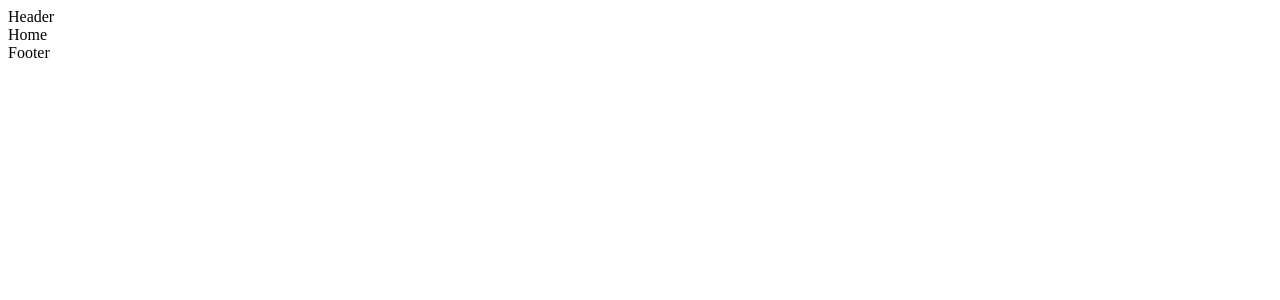
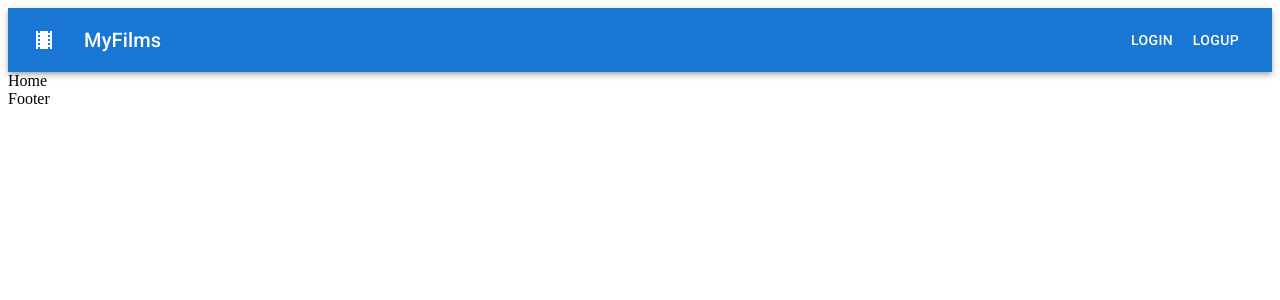
Before and after one commit to hataevicha5922/myFilm, a React (Create React App) app: page / in a window 1280 px wide. Shown: the top 300 px of the page. Built offline with nearby package versions, Linux system fonts and the light colour scheme.

Commit message:
created store

```diff
--- a/package.json
+++ b/package.json
@@ -5,6 +5,7 @@
   "dependencies": {
     "@emotion/react": "^11.8.2",
     "@emotion/styled": "^11.8.1",
+    "@fontsource/roboto": "^4.5.3",
     "@mui/icons-material": "^5.5.1",
     "@mui/material": "^5.5.1",
     "@mui/styled-engine-sc": "^5.4.2",
--- a/public/index.html
+++ b/public/index.html
@@ -24,6 +24,14 @@
       work correctly both with client-side routing and a non-root public URL.
       Learn how to configure a non-root public URL by running `npm run build`.
     -->
+    <link
+      rel="stylesheet"
+      href="https://fonts.googleapis.com/css?family=Roboto:300,400,500,700&display=swap"
+    />
+    <link
+      rel="stylesheet"
+      href="https://fonts.googleapis.com/icon?family=Material+Icons"
+    />
     <title>React App</title>
   </head>
   <body>
--- a/src/App.js
+++ b/src/App.js
@@ -1,7 +1,7 @@
 import React from 'react';
 import { Routes, Route, Link } from 'react-router-dom';
 import Home from './components/Home/Home';
-import Header from './components/Header/Header';
+import ButtonAppBar from './components/Header/Header';
 import Footer from './components/Footer/Footer';
 import PageNotFound from './components/PageNotFound/PageNotFound';
 import MovieDitail from './components/MovieDitail/MovieDitail';
@@ -10,7 +10,7 @@ import './App.scss';
 function App() {
   return (
     <div className="App">
-      <Header />
+      <ButtonAppBar />
       <Routes>
         <Route path="/" element={<Home />} />
         <Route path="/movie/:imbID" element={<MovieDitail />} />
--- a/src/components/Header/Header.js
+++ b/src/components/Header/Header.js
@@ -1,7 +1,42 @@
-import React from 'react';
+import * as React from 'react';
+import AppBar from '@mui/material/AppBar';
+import Box from '@mui/material/Box';
+import Toolbar from '@mui/material/Toolbar';
+import Typography from '@mui/material/Typography';
+import Button from '@mui/material/Button';
+import IconButton from '@mui/material/IconButton';
+import TheatersIcon from '@mui/icons-material/Theaters';
+import { Link } from '@mui/material';
 
-const Header = () => {
-  return <div>Header</div>;
-};
-
-export default Header;
+export default function ButtonAppBar() {
+  return (
+    <Box sx={{ flexGrow: 1 }}>
+      <AppBar position="static">
+        <Toolbar>
+          <IconButton
+            size="large"
+            edge="start"
+            color="inherit"
+            aria-label="menu"
+            sx={{ mr: 2 }}
+          >
+            <TheatersIcon />
+          </IconButton>
+          <Typography variant="h6" component="span" sx={{ flexGrow: 1 }}>
+            MyFilms
+          </Typography>
+          <Button color="inherit">
+            <Link href="#" underline="hover" color="Menu">
+              Login
+            </Link>
+          </Button>
+          <Button color="inherit">
+            <Link href="#" underline="hover" color="Menu">
+              LogUp
+            </Link>
+          </Button>
+        </Toolbar>
+      </AppBar>
+    </Box>
+  );
+}
--- a/src/index.js
+++ b/src/index.js
@@ -1,14 +1,18 @@
 import React from 'react';
 import ReactDOM from 'react-dom';
 import { BrowserRouter } from 'react-router-dom';
+import { store } from './store';
+import { Provider } from 'react-redux';
 
 import App from './App';
 
 ReactDOM.render(
   <React.StrictMode>
-    <BrowserRouter>
-      <App />
-    </BrowserRouter>
+    <Provider store={store}>
+      <BrowserRouter>
+        <App />
+      </BrowserRouter>
+    </Provider>
   </React.StrictMode>,
   document.getElementById('root')
 );
--- /dev/null
+++ b/src/store/index.js
@@ -0,0 +1 @@
+export * from './store';
--- /dev/null
+++ b/src/store/store.js
@@ -0,0 +1,11 @@
+import { combineReducers, configureStore } from '@reduxjs/toolkit';
+
+import { userReducer } from './user';
+
+const rootReducer = combineReducers({
+  user: userReducer,
+});
+
+export const store = configureStore({
+  reducer: rootReducer,
+});
--- /dev/null
+++ b/src/store/user/index.js
@@ -0,0 +1 @@
+export * from './slice';
--- /dev/null
+++ b/src/store/user/slice.js
@@ -0,0 +1,16 @@
+import { createSlice } from '@reduxjs/toolkit';
+
+const userSlice = createSlice({
+  name: 'user',
+  initialState: {
+    isAuthenticated: false,
+  },
+  reducers: {
+    setAuthenticated(state, action) {
+      state.isAuthenticated = action.payload;
+    },
+  },
+});
+
+export const userReducer = userSlice.reducer;
+export const { setAuthenticated } = userSlice.actions;
```
Also changed, not shown: 1 other file (tests, documents, lock files or other folders).
